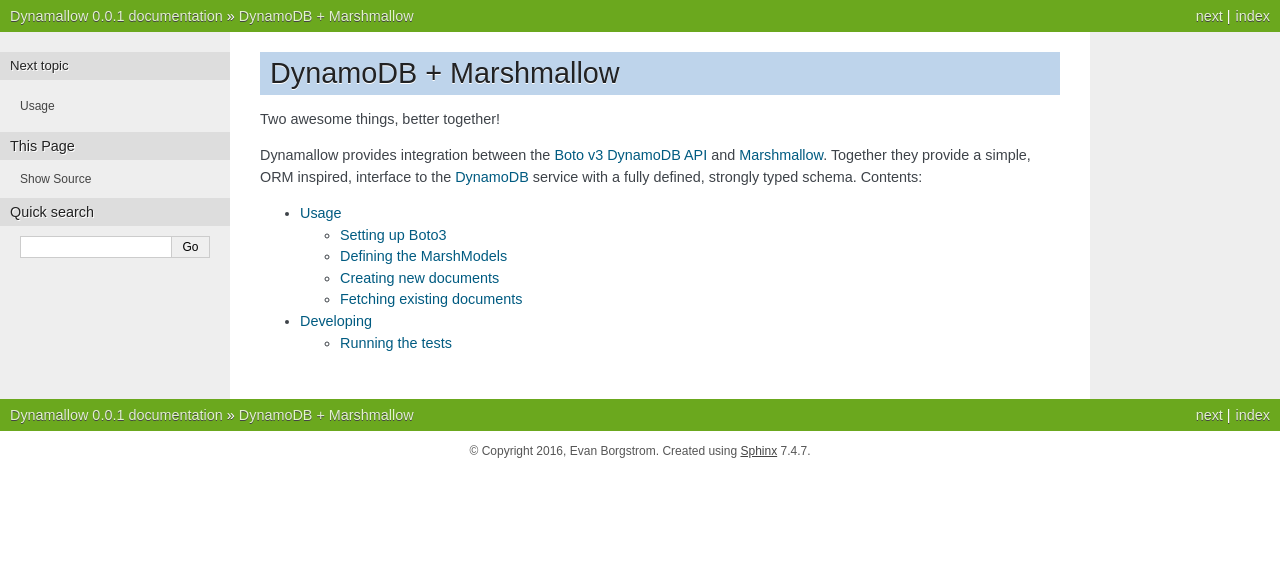
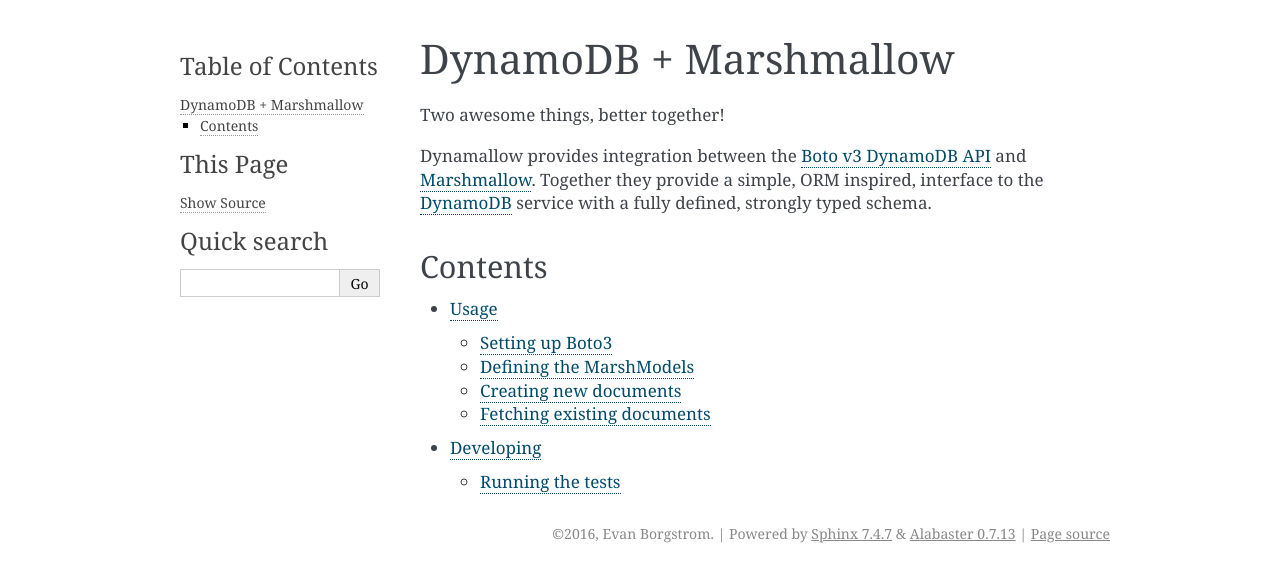
Before and after one commit to NerdWalletOSS/dynamorm, a Sphinx documentation site: the page built from docs/index.rst, in a window 1280 px wide. Shown: the top 582 px of the page. Built offline with Sphinx 7.4.7, drawn with Linux system fonts in a browser that asks for light colours.

```diff
--- a/docs/conf.py
+++ b/docs/conf.py
@@ -124,7 +124,7 @@ todo_include_todos = False
 # The theme to use for HTML and HTML Help pages.  See the documentation for
 # a list of builtin themes.
 #
-html_theme = 'nature'
+# html_theme = 'nature'
 
 # Theme options are theme-specific and customize the look and feel of a theme
 # further.  For a list of options available for each theme, see the
--- a/docs/index.rst
+++ b/docs/index.rst
@@ -5,7 +5,10 @@ Two awesome things, better together!
 
 Dynamallow provides integration between the `Boto v3 DynamoDB API`_ and `Marshmallow`_.  Together they provide a simple,
 ORM inspired, interface to the `DynamoDB`_ service with a fully defined, strongly typed schema.
-Contents:
+
+
+Contents
+--------
 
 .. toctree::
    :maxdepth: 2
```
Also changed, not shown: .travis.yml.
